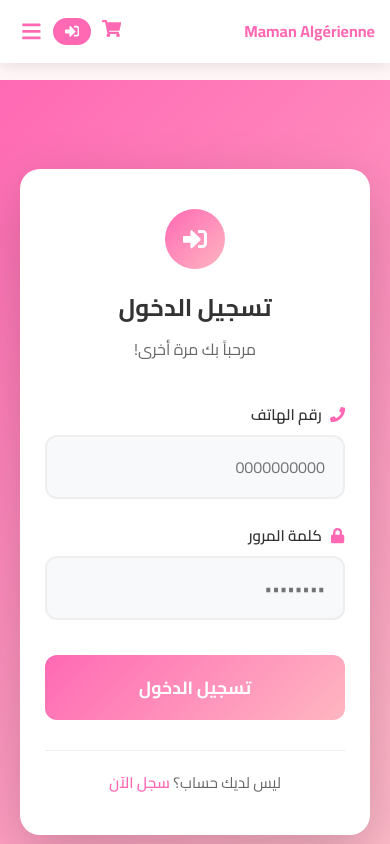
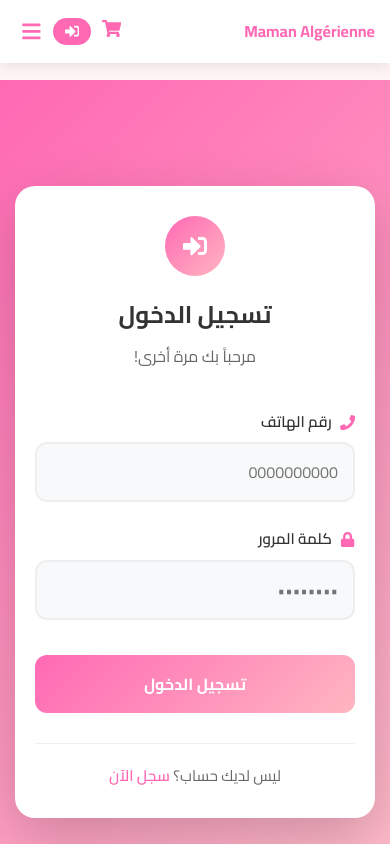
Before and after one commit to anes255/maman-algerienne-frontend, a React (Create React App) app: page /login in a window 390 px wide. Shown: the top 844 px of the page. Built offline with nearby package versions, Linux system fonts and the light colour scheme; no server answers.

Commit message:
Update Auth.css

```diff
--- a/src/styles/Auth.css
+++ b/src/styles/Auth.css
@@ -138,8 +138,12 @@
 }
 
 @media (max-width: 768px) {
+  .auth-page {
+    padding: 20px 15px;
+  }
+
   .auth-card {
-    padding: 40px 25px;
+    padding: 30px 20px;
   }
 
   .auth-header h1 {
@@ -151,4 +155,14 @@
     height: 60px;
     font-size: 1.5rem;
   }
+
+  .auth-form input {
+    font-size: 16px; /* prevent iOS zoom */
+    padding: 13px 15px;
+  }
+
+  .auth-submit-btn {
+    font-size: 1rem;
+    padding: 14px;
+  }
 }
```
